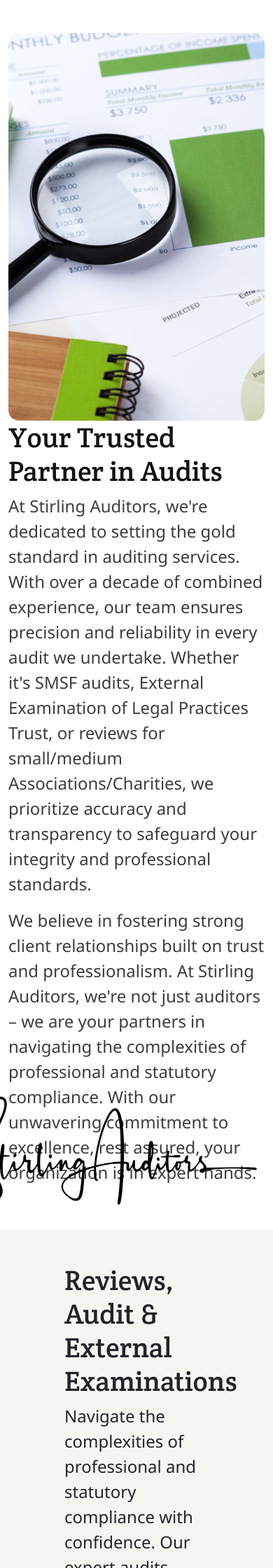
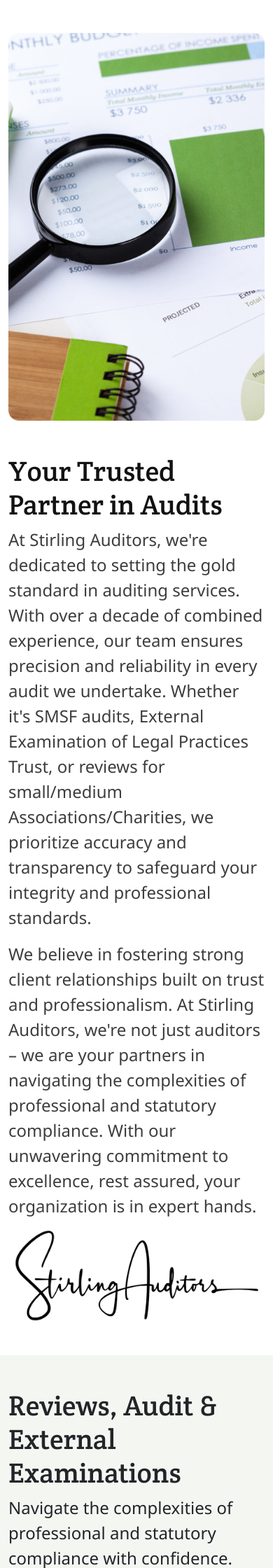
Before and after one commit to davidkurniawan/stiraudit, a CodeIgniter app: page /database/ in a window 390 px wide. Shown: the part 995-3235 px from the top of the page at 70% size. Run offline with CodeIgniter, Linux system fonts and the light colour scheme.

Commit message:
mobile version

```diff
--- a/application/views/global/footer.php
+++ b/application/views/global/footer.php
@@ -5,7 +5,7 @@
     <div class="container text-center text-md-start pt-5">
       <div class="row">
         <div class="col-md-12 col-lg-6 mb-4 text-left">
-          <img src="/assets/images/home/logo.png" alt="">
+          <img src="<?php echo BASEURL ?>assets/images/home/logo.png" alt="">
           <p >
             A leading accounting consultancy firm committed <br>to delivering customized solutions that empower <br>our clients to make well-informed decisions and <br>safeguard their financial future
           </p>
@@ -22,7 +22,7 @@
 
         <div class="col-md-12 col-lg-3 mx-auto mb-md-0 mb-4">
           <h6 class=" fw-bold mb-4">Social</h6>
-          <div class="d-flex">
+          <div class="d-flex justify-content-sm-start justify-content-center">
             <div class="icon-list"><a href="#"><img src="<?php echo ASSETS.'images/icon-ig.png' ?>"></a></div>
             <div class="icon-list"><a href="#"><img src="<?php echo ASSETS.'images/icon-fb.png' ?>"></a></div>
             <div class="icon-list"><a href="#"><img src="<?php echo ASSETS.'images/icon-linked.png' ?>"></a></div>
--- a/application/views/global/header.php
+++ b/application/views/global/header.php
@@ -35,6 +35,9 @@ defined('BASEPATH') OR exit('No direct script access allowed');
     	<nav class="navbar navbar-expand-lg bg-transparent">
         	<div class="container-fluid">
            	 <a class="navbar-brand" href="#"><img src="<?php echo IMAGES.'home/' ?>logo.png" alt=""></a>
+             <button class="navbar-toggler" type="button" data-bs-toggle="collapse" data-bs-target="#navbarText" aria-controls="navbarText" aria-expanded="false" aria-label="Toggle navigation">
+                <span class="navbar-toggler-icon"></span>
+            </button>
             	<div class="collapse navbar-collapse" id="navbarText">
                 <ul class="navbar-nav me-auto mb-2 mb-lg-0">
                     <li class="nav-item">
--- a/application/views/home.php
+++ b/application/views/home.php
@@ -34,7 +34,7 @@
 				<img src="<?php echo ASSETS.'images/home/trusted-part.png' ?>" class="img-fluid">
 			</div>
 			<div class="col-12 col-lg-7">
-				<div class="height-100">
+				<div class="height-100 mt-5 mt-lg-0">
 					<h2>Your Trusted Partner in Audits</h2>
 					<p>At Stirling Auditors, we're dedicated to setting the gold standard in auditing services. With over a decade of combined experience, our team ensures precision and reliability in every audit we undertake. Whether it's SMSF audits, External Examination of Legal Practices Trust, or reviews for small/medium Associations/Charities, we prioritize accuracy and transparency to safeguard your integrity and professional standards.</p>
 					<p>We believe in fostering strong client relationships built on trust and professionalism. At Stirling Auditors, we're not just auditors – we are your partners in navigating the complexities of professional and statutory compliance. With our unwavering commitment to excellence, rest assured, your organization is in expert hands.</p>
@@ -55,11 +55,11 @@
 				<h2>Reviews, Audit & External Examinations</h2>
 				<p>Navigate the complexities of professional and statutory compliance with confidence. Our expert audits delivery clarity, security and informed decision-making for SMSFs, Small/Medium Associations/Charities and Legal Practices.</p>
 			</div>
-			<div class="col-12 col-lg-7">
+			<div class="col-12 col-lg-7 mt-5 mt-lg-0">
 				<img src="<?php echo ASSETS.'images/home/review.png' ?>" class="img-fluid">
 			</div>
 		</div>
-		<div class="row">
+		<div class="row mt-5 mt-lg-0">
 			<div class="col-12 col-lg-4">
 				<div class="card" style="">
 					<h5 class="card-title">Self-Managed Superannuation Fund (SMSF) Audits</h5>
@@ -91,48 +91,6 @@
 	</div>
 </section>
 
-<section class="our-service show-mobile">
-	<div class="container-fluid">
-		<div class="row">
-			<div class="col-sm-12 mt-3 mb-3">
-				<div class="card justify-content-center">
-					<img src="<?php echo IMAGES.'home/web-1.png' ?>" class="img-fluid">
-					<div class="template">
-						<h3 class="title">Accounting</h3>
-						<p class="desc">Know your number, know <br>your business</p>
-					</div>
-				</div>
-			</div>
-			<div class="col-sm-12 mt-3 mb-3">
-				<div class="card justify-content-center">
-					<img src="<?php echo IMAGES.'home/web-2.png' ?>" class="img-fluid">
-					<div class="template">
-						<h3 class="title">Tax Compliance</h3>
-						<p class="desc">Up-to-date understanding for<br>optimum choice</p>
-					</div>
-				</div>
-			</div>
-			<div class="col-sm-12 mt-3 mb-3">
-				<div class="card justify-content-center">
-					<img src="<?php echo IMAGES.'home/web-3.png' ?>" class="img-fluid">
-					<div class="template">
-						<h3 class="title">TAX & BUSINESS ADVISORY</h3>
-						<p class="desc">Tools and techniques to<br>make it achievable</p>
-					</div>
-				</div>
-			</div>
-			<div class="col-sm-12 mt-3 mb-3">
-				<div class="card justify-content-center">
-					<img src="<?php echo IMAGES.'home/web-4.png' ?>" class="img-fluid">
-					<div class="template">
-						<h3 class="title-black">OTHER SERVICES</h3>
-						<p class="desc-black">We have supplementary<br> services through sister<br> company.</p>
-					</div>
-				</div>
-			</div>
-		</div>
-	</div>
-</section>
 <section class="contact-us">
 	<div class="contact-header">
 		<div class="container">
--- a/assets/css/style.css
+++ b/assets/css/style.css
@@ -172,9 +172,7 @@ p,button {
 	bottom: 0;
 	right: 0;
 }
-.height-100 {
-	height: 100%;
-}
+
 .financial-success{
 	padding: 100px 40px;
 	gap: 320px;
@@ -451,9 +449,25 @@ p,button {
 .f-24 {
 	font-size: 24px;
 }
+.height-100 {
+	height: 100%;
+}
+.navbar-toggler {
+	z-index: 1;
+}
 @media screen and (max-width: 680px) {
 	.services h2 {
 		font-size: 28px;
+	}
+	.height-100 {
+		height: unset;
+	}
+	.trusted-partners .position-relative img {
+		position: unset;
+		max-width: 100%;
+	}
+	.review {
+		padding: unset;
 	}
 	.services p {
 		font-size: 16px;
```
